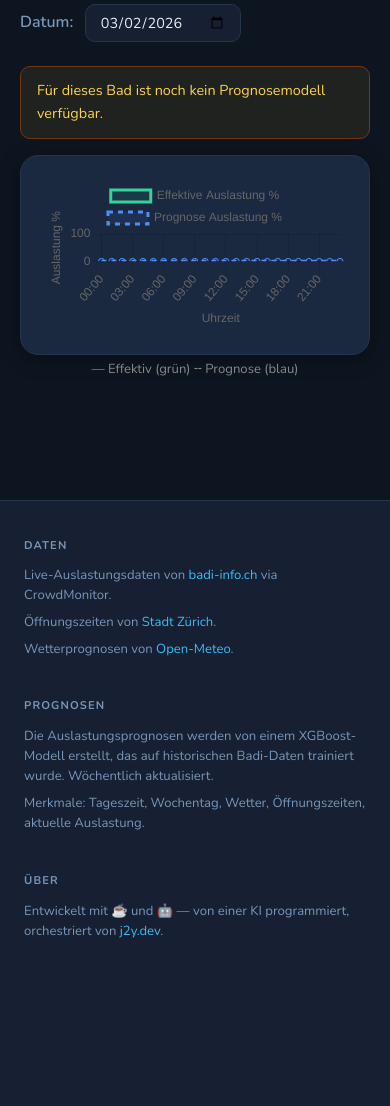
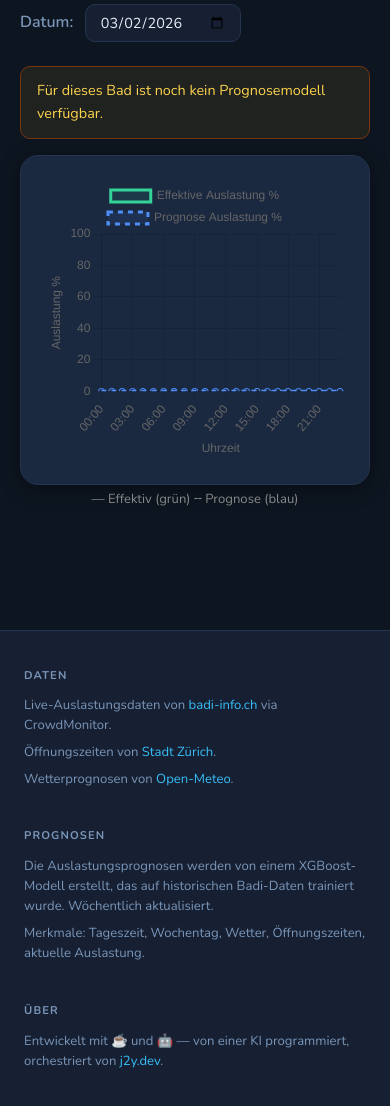
Before and after one commit to mekanics/badifrei, a FastAPI app: page /dashboard/pools/fb001 in a window 390 px wide. Shown: the part 573-1679 px from the top of the page. Before the commit the page ends 1511 px from the top, so only its background shows below. Run offline with FastAPI, Linux system fonts and the light colour scheme; some libraries are stand-ins or nearby versions.

Commit message:
fix: taller chart on mobile, maintainAspectRatio false

```diff
--- a/api/static/style.css
+++ b/api/static/style.css
@@ -334,6 +334,16 @@ input[type='date'] {
 	box-shadow: var(--shadow);
 }
 
+.chart-wrap canvas {
+	min-height: 320px;
+}
+
+@media (max-width: 600px) {
+	.chart-wrap canvas {
+		min-height: 280px;
+	}
+}
+
 .no-model {
 	background: rgba(251,191,36,0.08);
 	border: 1px solid #78350f;
--- a/api/templates/pool.html
+++ b/api/templates/pool.html
@@ -103,6 +103,7 @@
     },
     options: {
       responsive: true,
+      maintainAspectRatio: false,
       scales: {
         y: { min: 0, max: 100, title: { display: true, text: 'Auslastung %' } },
         x: { title: { display: true, text: 'Uhrzeit' } }
```
